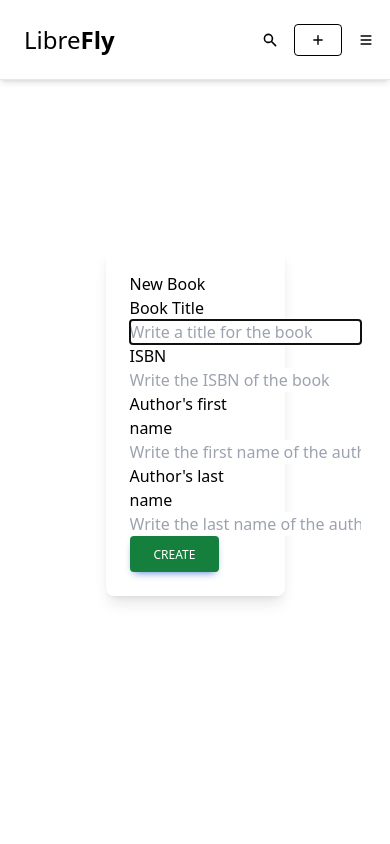
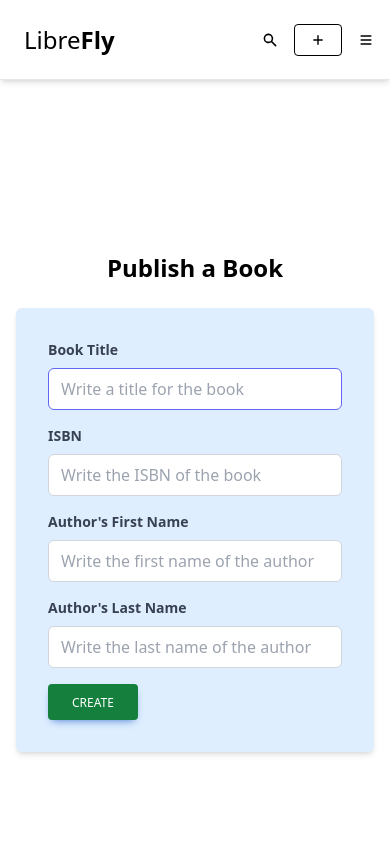
Before and after one commit to AJ-Romera/librefly-client, a React (Vite) app: page /new-book in a window 390 px wide. Shown: the top 844 px of the page. Built offline with nearby package versions, Linux system fonts and the light colour scheme.

Commit message:
CHNG: Styles the BookForm Properly and Adds Responsiveness & Minor mt Change

```diff
--- a/src/components/BookForm.tsx
+++ b/src/components/BookForm.tsx
@@ -57,14 +57,25 @@ const BookForm = () => {
   }, []);
 
   return (
-    <div className="flex justify-center items-center h-screen -mt-20 w-full">
-      <div className="block max-w-sm rounded-lg bg-white shadow-lg dark:bg-neutral-700 w-1/2">
-        <div className="p-6">
-          {params.id ? <h3>Edit Book</h3> : <h3>New Book</h3>}
-          <form id="form" onSubmit={handleSubmit}>
-            <div>
-              <label htmlFor="book-title">Book Title</label>
+    <div className="flex justify-center items-center h-screen w-full">
+      <div className="container mx-auto py-8">
+        <h2 className="text-2xl font-bold mb-6 text-center">
+          {params.id ? <h3>Edit Book</h3> : <h3>Publish a Book</h3>}
+        </h2>
+        <form
+          className="w-full max-w-sm mx-auto p-8 rounded-md shadow-md bg-blue-300/30"
+          id="form"
+          onSubmit={handleSubmit}
+        >
+          <div className="mb-4">
+            <label
+              className="block text-gray-700 text-sm font-bold mb-2"
+              htmlFor="book-title"
+            >
+              Book Title
+            </label>
             <input
+              className="w-full px-3 py-2 border border-gray-300 rounded-md focus:outline-none focus:border-indigo-500"
               id="book-title"
               type="text"
               name="name"
@@ -75,10 +86,15 @@ const BookForm = () => {
               onChange={handleInputChange}
             />
           </div>
-
-            <div>
-              <label htmlFor="isbn">ISBN</label>
+          <div className="mb-4">
+            <label
+              className="block text-gray-700 text-sm font-bold mb-2"
+              htmlFor="isbn"
+            >
+              ISBN
+            </label>
             <input
+              className="w-full px-3 py-2 border border-gray-300 rounded-md focus:outline-none focus:border-indigo-500"
               id="isbn"
               type="text"
               name="isbn"
@@ -88,11 +104,15 @@ const BookForm = () => {
               onChange={handleInputChange}
             />
           </div>
-
-            <div>
-              <label htmlFor="author_first_name">Author's first name</label>
+          <div className="mb-4">
+            <label
+              className="block text-gray-700 text-sm font-bold mb-2"
+              htmlFor="author_first_name"
+            >
+              Author's First Name
+            </label>
             <input
-                id="author_first_name"
+              className="w-full px-3 py-2 border border-gray-300 rounded-md focus:outline-none focus:border-indigo-500"
               type="text"
               name="author_first_name"
               value={book.author_first_name}
@@ -101,10 +121,15 @@ const BookForm = () => {
               onChange={handleInputChange}
             />
           </div>
-
-            <div>
-              <label htmlFor="author_last_name">Author's last name</label>
+          <div className="mb-4">
+            <label
+              className="block text-gray-700 text-sm font-bold mb-2"
+              htmlFor="author_last_name"
+            >
+              Author's Last Name
+            </label>
             <input
+              className="w-full px-3 py-2 border border-gray-300 rounded-md focus:outline-none focus:border-indigo-500"
               id="author_last_name"
               type="text"
               name="author_last_name"
@@ -114,7 +139,6 @@ const BookForm = () => {
               onChange={handleInputChange}
             />
           </div>
-
           {params.id ? (
             <button className="bg-green-500 inline-block rounded bg-primary px-6 pt-2.5 pb-2 text-xs font-medium uppercase leading-normal text-white shadow-[0_4px_9px_-4px_#3b71ca] transition duration-150 ease-in-out hover:bg-primary-600 hover:shadow-[0_8px_9px_-4px_rgba(59,113,202,0.3),0_4px_18px_0_rgba(59,113,202,0.2)] focus:bg-primary-600 focus:shadow-[0_8px_9px_-4px_rgba(59,113,202,0.3),0_4px_18px_0_rgba(59,113,202,0.2)] focus:outline-none focus:ring-0 active:bg-primary-700 active:shadow-[0_8px_9px_-4px_rgba(59,113,202,0.3),0_4px_18px_0_rgba(59,113,202,0.2)]">
               Update
@@ -124,8 +148,13 @@ const BookForm = () => {
               Create
             </button>
           )}
+          {/* <button
+            className="w-full bg-indigo-500 text-white text-sm font-bold py-2 px-4 rounded-md hover:bg-indigo-600 transition duration-300"
+            type="submit"
+          >
+            Register
+          </button> */}
         </form>
-        </div>
       </div>
     </div>
   );
--- a/src/components/BookList.tsx
+++ b/src/components/BookList.tsx
@@ -17,7 +17,7 @@ const BookList = () => {
   }, []);
 
   return (
-    <div className="grid grid-cols-1 sm:grid-cols-2 md:grid-cols-3 lg:grid-cols-4 xl:grid-cols-5 2xl:grid-cols-6 w-full mx-auto gap-3 my-6">
+    <div className="grid grid-cols-1 sm:grid-cols-2 md:grid-cols-3 lg:grid-cols-4 xl:grid-cols-5 2xl:grid-cols-6 w-full mx-auto gap-3 my-6 mb-12">
       {books.map((book) => {
         return <BookItem book={book} key={book._id} loadBooks={loadBooks} />;
       })}
--- a/src/components/Footer.tsx
+++ b/src/components/Footer.tsx
@@ -3,7 +3,7 @@ import { SiTiktok, SiTwitter, SiInstagram, SiFacebook } from "react-icons/si";
 
 const Footer = () => {
   return (
-    <div className="bg-gray-900 mt-12 border-t-2 border-t-blue-400 text-xs sm:text-sm md:text-base">
+    <div className="bg-gray-900 border-t-2 border-t-blue-400 text-xs sm:text-sm md:text-base">
       <div className="px-4 pt-16 mx-auto sm:max-w-xl md:max-w-full lg:max-w-screen-xl md:px-24 lg:px-8">
         <div className="grid row-gap-10 mb-8 lg:grid-cols-6">
           <div className="grid grid-cols-2 gap-5 row-gap-8 lg:col-span-4 md:grid-cols-3">
```
Lines whose indentation alone changed are shown as unchanged.
